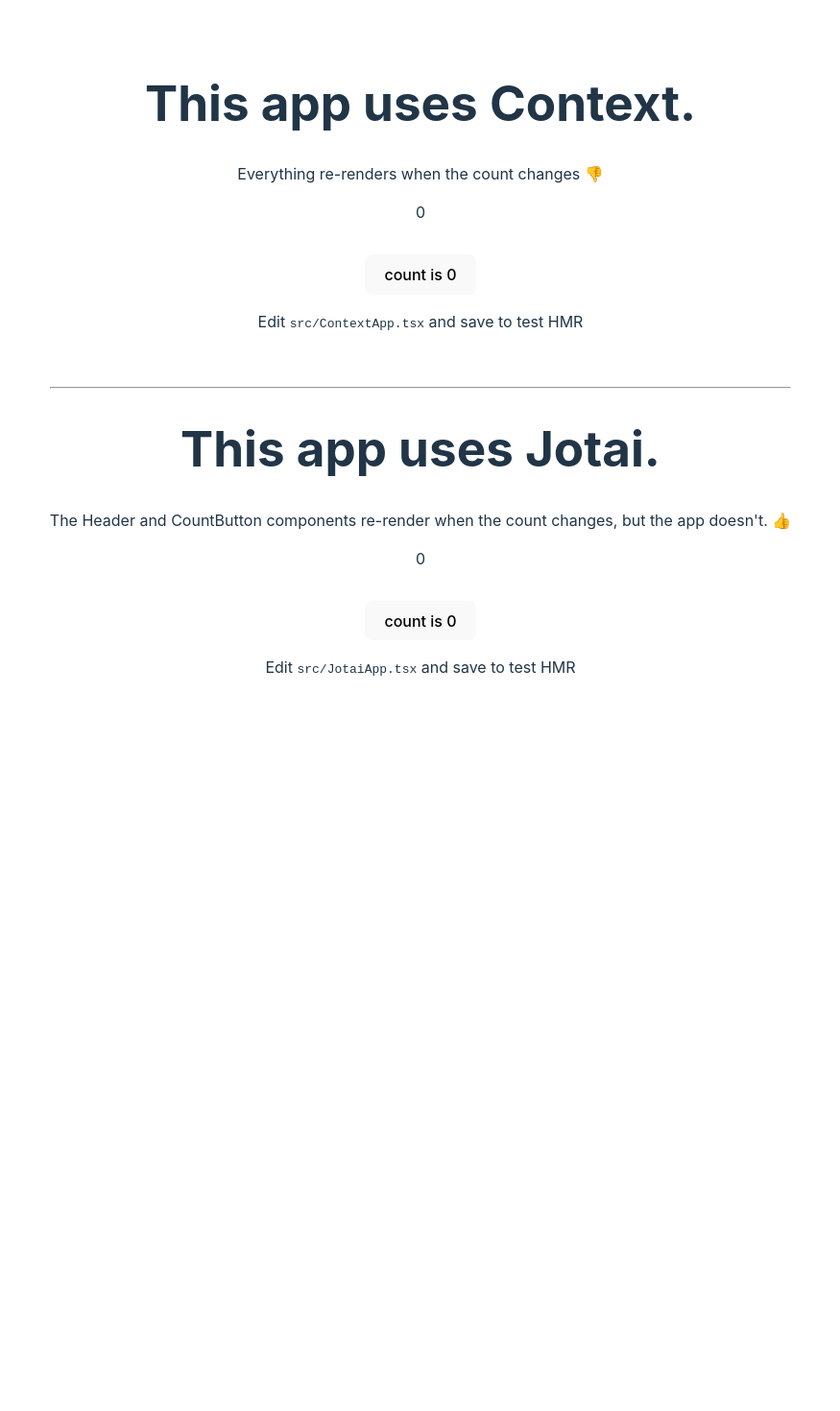
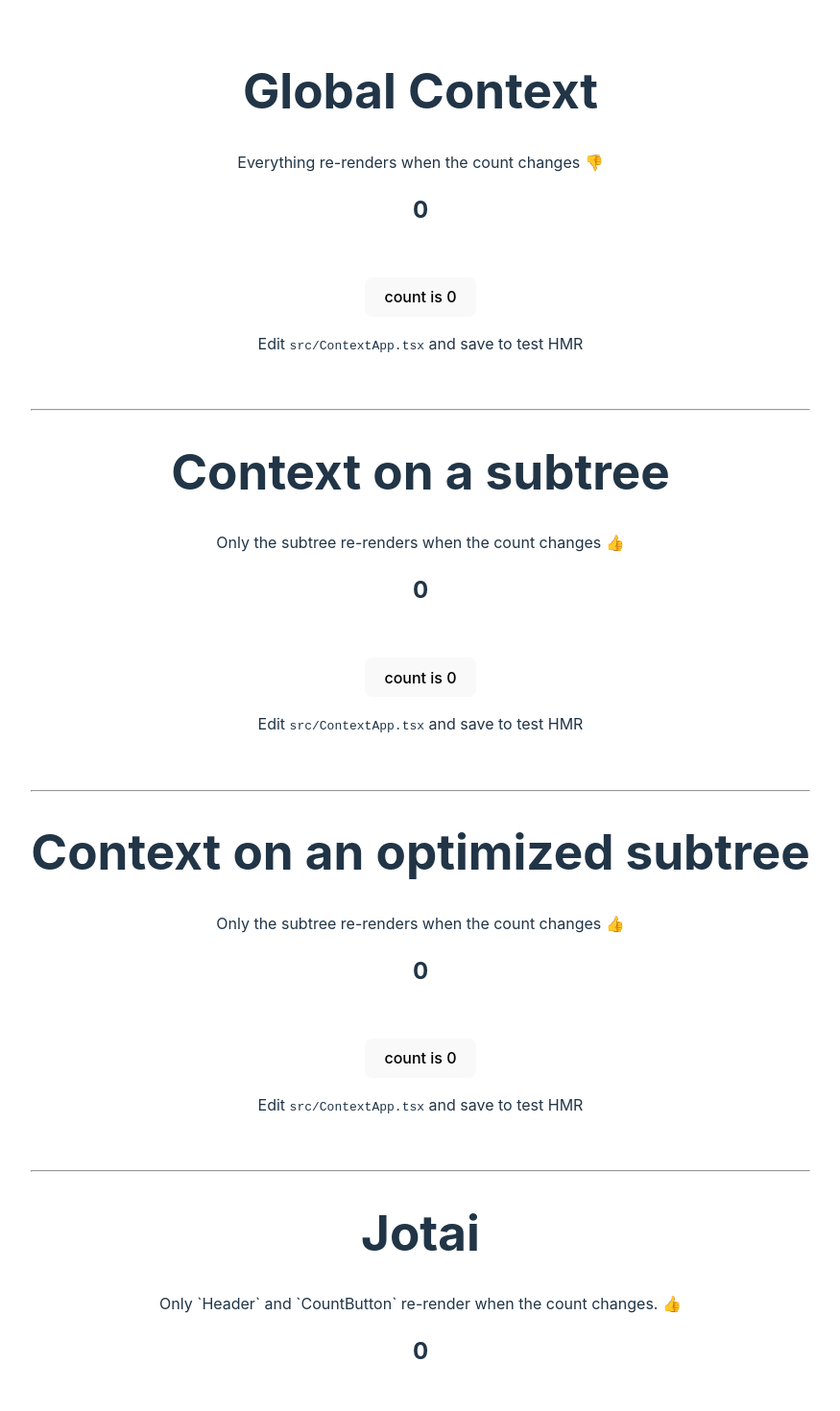
Before and after one commit to coryhouse/jotai-poc, a React (Vite) app: page / in a window 1280 px wide. Shown: the top 1470 px of the page at 96% size, without its empty margins (202-1077 px from the left). Before the commit the page ends 800 px from the top, so only its background shows below. Built offline with nearby package versions, Linux system fonts and the light colour scheme.

Commit message:
add demos

```diff
--- a/src/ContextApp.tsx
+++ b/src/ContextGlobalApp.tsx
@@ -3,7 +3,7 @@ import { CounterProvider, useCounter } from "./counterContext";
 
 function Header() {
   const { count } = useCounter();
-  return <div>{count}</div>;
+  return <h2>{count}</h2>;
 }
 
 function CountButton() {
@@ -15,10 +15,10 @@ function CountButton() {
   );
 }
 
-export default function ContextApp() {
+export default function ContextGlobalApp() {
   return (
     <CounterProvider>
-      <h1>This app uses Context.</h1>
+      <h1>Global Context</h1>
       <p>Everything re-renders when the count changes 👎</p>
       <Header />
       <div className="card">
--- /dev/null
+++ b/src/ContextOptimizedSubtreeApp.tsx
@@ -0,0 +1,49 @@
+import { memo } from "react";
+import "./App.css";
+import { CounterProvider, useCounter } from "./counterContext";
+
+function Header() {
+  const { count } = useCounter();
+  return <h2>{count}</h2>;
+}
+
+function CountButton() {
+  const { count, setCount } = useCounter();
+  return (
+    <button onClick={() => setCount((count) => count + 1)}>
+      count is {count}
+    </button>
+  );
+}
+
+type CardProps = {
+  children: React.ReactNode;
+};
+
+const Card = memo(({ children }: CardProps) => {
+  return (
+    <div className="card">
+      {children}
+      <p>
+        Edit <code>src/ContextApp.tsx</code> and save to test HMR
+      </p>
+    </div>
+  );
+});
+
+export default function ContextOptimizedSubtreeApp() {
+  return (
+    <>
+      <h1>Context on an optimized subtree</h1>
+      <p>Only the subtree re-renders when the count changes 👍</p>
+      <CounterProvider>
+        <>
+          <Header />
+          <Card>
+            <CountButton />
+          </Card>
+        </>
+      </CounterProvider>
+    </>
+  );
+}
--- /dev/null
+++ b/src/ContextSubtreeApp.tsx
@@ -0,0 +1,36 @@
+import "./App.css";
+import { CounterProvider, useCounter } from "./counterContext";
+
+function Header() {
+  const { count } = useCounter();
+  return <h2>{count}</h2>;
+}
+
+function CountButton() {
+  const { count, setCount } = useCounter();
+  return (
+    <button onClick={() => setCount((count) => count + 1)}>
+      count is {count}
+    </button>
+  );
+}
+
+export default function ContextSubtreeApp() {
+  return (
+    <>
+      <h1>Context on a subtree</h1>
+      <p>Only the subtree re-renders when the count changes 👍</p>
+      <CounterProvider>
+        <>
+          <Header />
+          <div className="card">
+            <CountButton />
+            <p>
+              Edit <code>src/ContextApp.tsx</code> and save to test HMR
+            </p>
+          </div>
+        </>
+      </CounterProvider>
+    </>
+  );
+}
--- a/src/JotaiApp.tsx
+++ b/src/JotaiApp.tsx
@@ -5,7 +5,7 @@ const counterAtom = atom(0);
 
 function Header() {
   const [count] = useAtom(counterAtom);
-  return <div>{count}</div>;
+  return <h2>{count}</h2>;
 }
 
 function CountButton() {
@@ -20,10 +20,9 @@ function CountButton() {
 export default function JotaiApp() {
   return (
     <>
-      <h1>This app uses Jotai.</h1>
+      <h1>Jotai</h1>
       <p>
-        The Header and CountButton components re-render when the count changes,
-        but the app doesn't. 👍
+        Only `Header` and `CountButton` re-render when the count changes. 👍
       </p>
       <Header />
       <div className="card">
--- a/src/main.tsx
+++ b/src/main.tsx
@@ -3,11 +3,17 @@ import ReactDOM from "react-dom/client";
 import JotaiApp from "./JotaiApp.tsx";
 import "./index.css";
 import { DevTools } from "jotai-devtools";
-import ContextApp from "./ContextApp.tsx";
+import ContextGlobalApp from "./ContextGlobalApp.tsx";
+import ContextSubtreeApp from "./ContextSubtreeApp.tsx";
+import ContextOptimizedSubtreeApp from "./ContextOptimizedSubtreeApp.tsx";
 
 ReactDOM.createRoot(document.getElementById("root")!).render(
   <React.StrictMode>
-    <ContextApp />
+    <ContextGlobalApp />
+    <hr />
+    <ContextSubtreeApp />
+    <hr />
+    <ContextOptimizedSubtreeApp />
     <hr />
     <JotaiApp />
     <DevTools />
```
